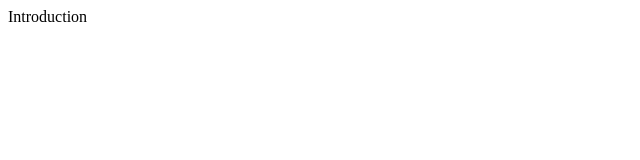
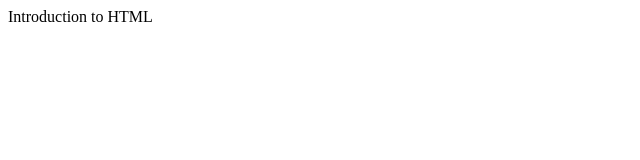
Before and after one commit to Java50BorisKoba/html-css-js-introduction, a plain HTML site: page index.html in a window 1280 px wide. Shown: the full height of the page, 0-640 px from the left. Drawn offline with Linux system fonts and the light colour scheme.

Commit message:
adds HTML

```diff
--- a/index.html
+++ b/index.html
@@ -7,6 +7,6 @@
     <title>Introduction</title>
 </head>
 <body>
-   Introduction
+   Introduction to HTML
 </body>
 </html>
```
